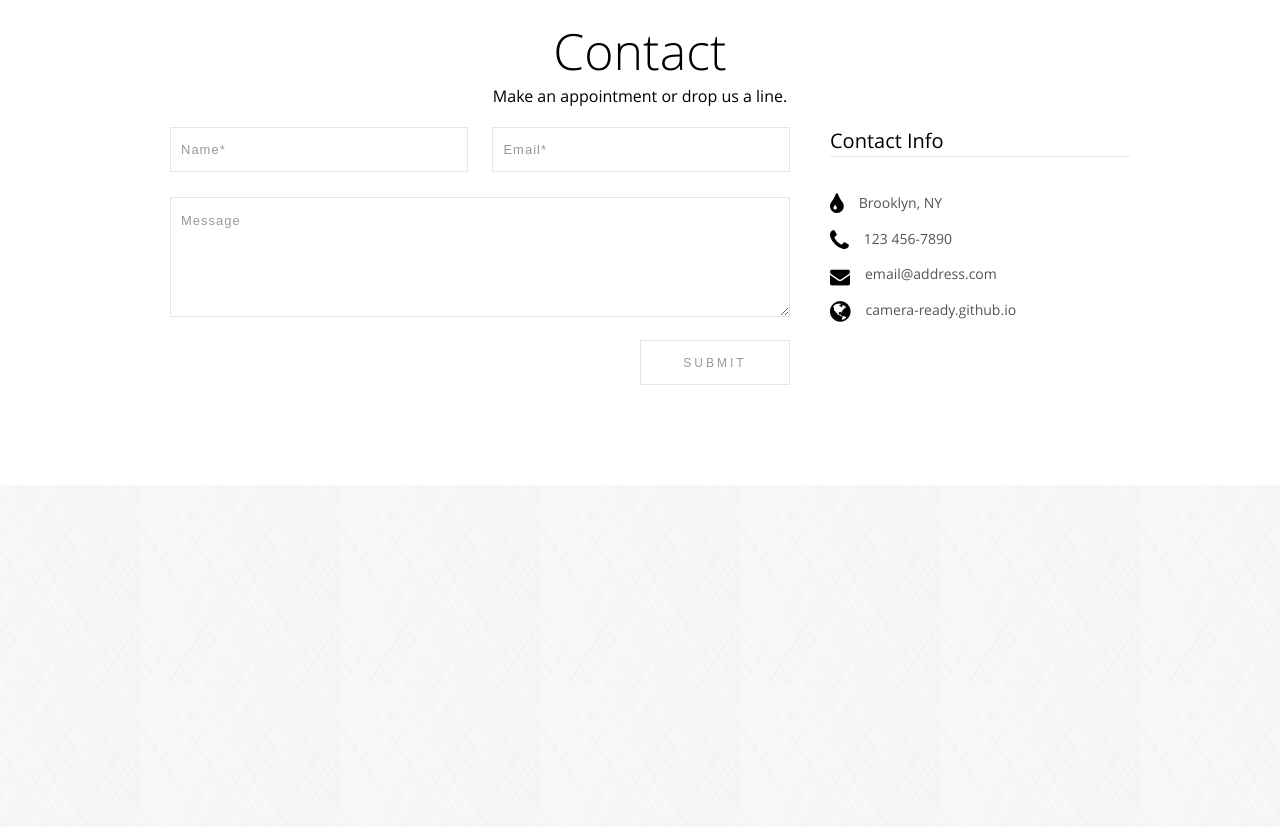
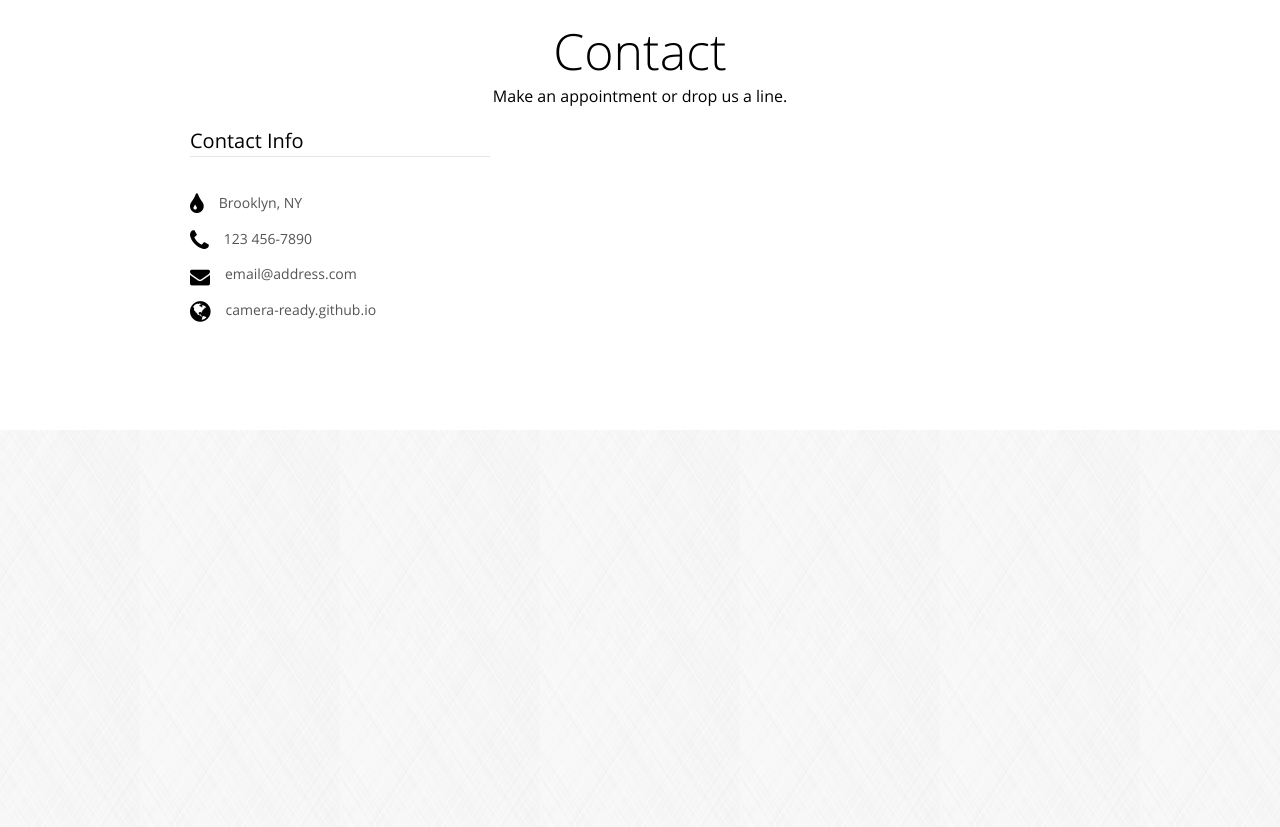
Before and after one commit to crkcampaign/cameraready, a plain HTML site: page index.html in a window 1280 px wide. Shown: the part 1320-2147 px from the top of the page. Drawn offline with Linux system fonts and the light colour scheme; some packages are replaced by stand-ins of ours; a script that the page names is missing; files whose address does not match are found by name.

Commit message:
Removes contact form

```diff
--- a/index.html
+++ b/index.html
@@ -99,28 +99,6 @@
 								<p class="hint" style="text-align:center;">Make an appointment or drop us a line.</p>
 							</div>
                     	<div class="row contact">
-                          <div class="eight columns">
-                            <div class="contact_form">
-                              <div class="form">
-                                <form method="post" id="contact-form" action="http://soonlook.dev2lead.com/ajax?process=deliver">
-                                  <div class="fields">
-                                    <div class="column">
-                                     <div class="field">
-                                        <input type="text" name="name" placeholder="Name*">
-                                      </div>
-                                    </div>
-                                    <div class="columnlast">
-                                      <div class="field">
-                                        <input type="text" name="email" placeholder="Email*">
-                                      </div>
-                                    </div>
-                                  </div>
-                                  <textarea cols="1" name="message" rows="4"  placeholder="Message"></textarea>
-                                  <input type="submit" value="Submit">
-                                </form>
-                              </div>
-                            </div>
-                          </div>
                           <div class="four columns">
                               <div class="contact_info">
                                     <h3 class="color-black f_bold">Contact Info</h3>
```
